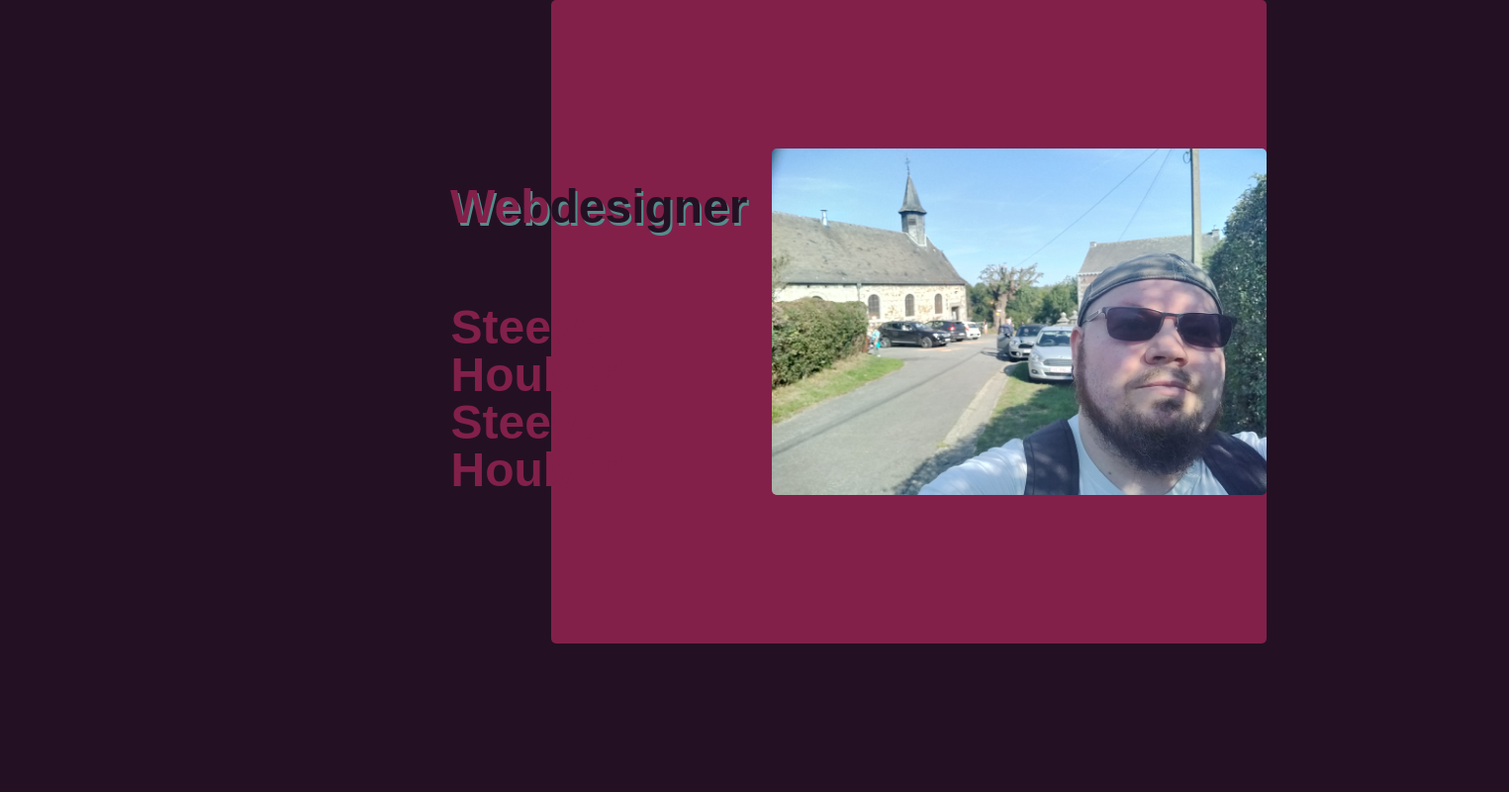
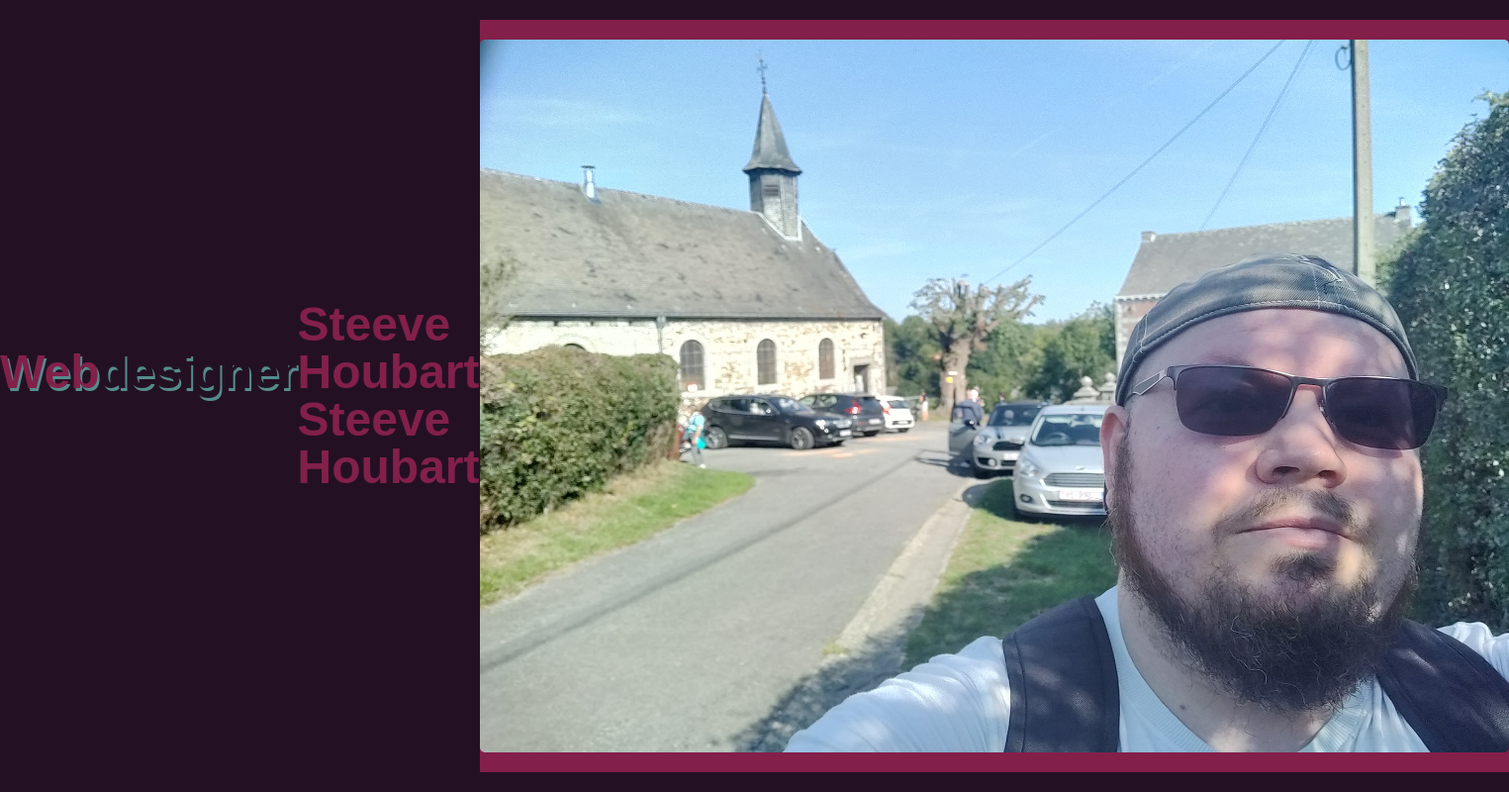
Before and after one commit to st2eve/v-card, a plain HTML site: page index.html in a window 1280 px wide. Shown: the whole page at 99% size, 1525 px wide, since content can reach past the window. Drawn offline with Linux system fonts and the light colour scheme.

Commit message:
modif css

```diff
--- a/index.html
+++ b/index.html
@@ -5,6 +5,7 @@
             V-Card Houbart Steeve
         </title>
         <meta charset="utf-8">
+        <meta name="viewport" content="width=device-width, initial-scale=1">
         <link rel="stylesheet" href="style.css">
     </head>
     <body>
--- a/style.css
+++ b/style.css
@@ -50,38 +50,25 @@ body {
     display: flex;
     justify-content: space-between;
     align-items: center;
+    height: 100vh;
 }
 div {
     background-color: #82204A;
-    width: 2000px;
-    height: 650px;
+    height: 95vh;
+    width: 205vh;
     display: flex;
     justify-content: flex-end;
-    border-radius: 5px;
     align-items: center;
 }
 img {
-    width: 500px;
-    height: 350px;
+    width: 130vh;
+    height: 90vh;
     border-radius: 5px;
 }
 h2 {
     font-size: 3rem;
     font-weight: bold;
     color: #82204A;
-}
-#skills {
-    position: relative;
-    top: -92px;
-    left: 455px;
-}
-#about_me {
-    position: relative;
-    top: 78px;
-    left: 155px;
-}
-#about_me h2 {
-    display: inline-block;
 }
 #design_one {
     color: #231123;
```
